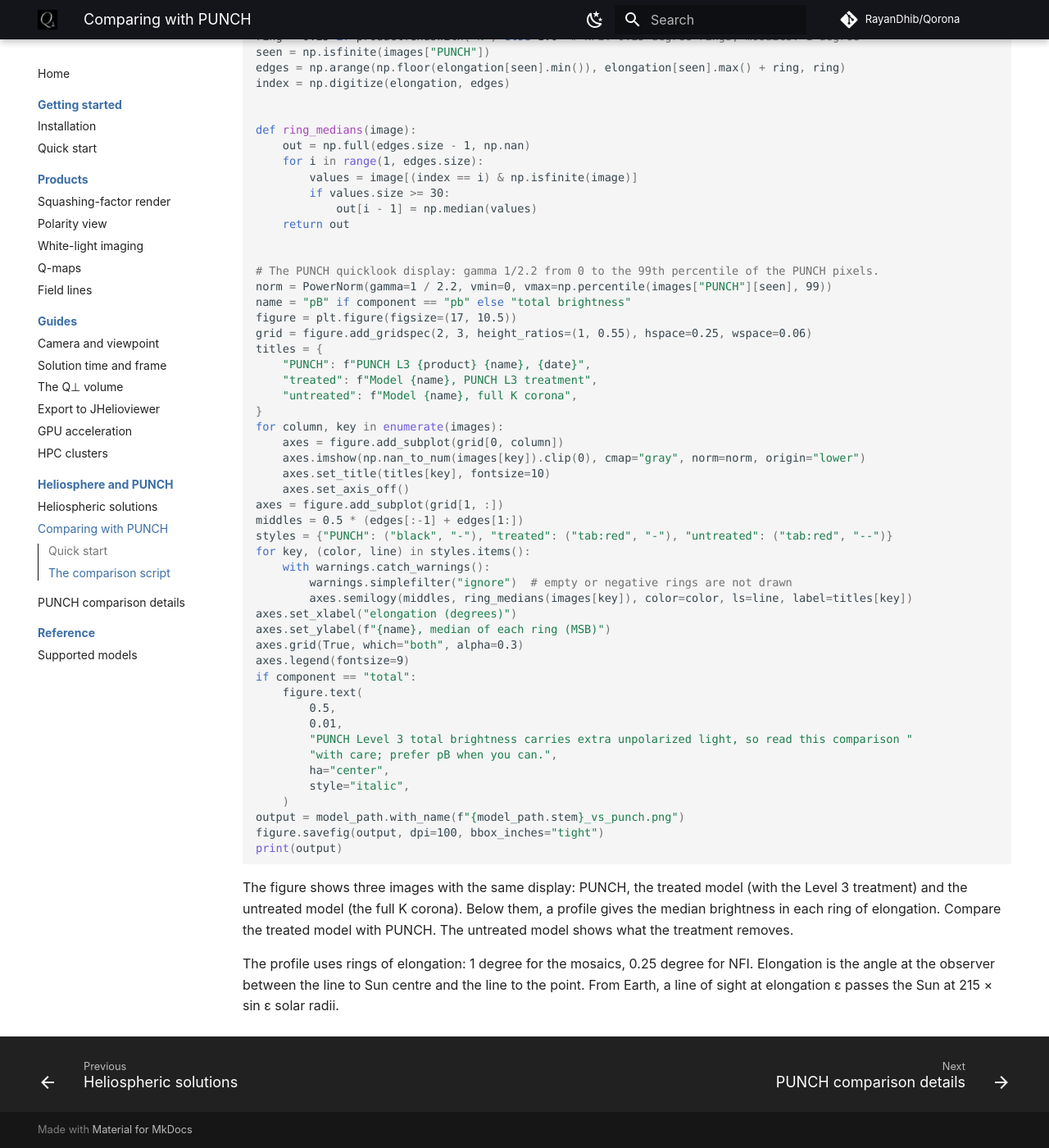
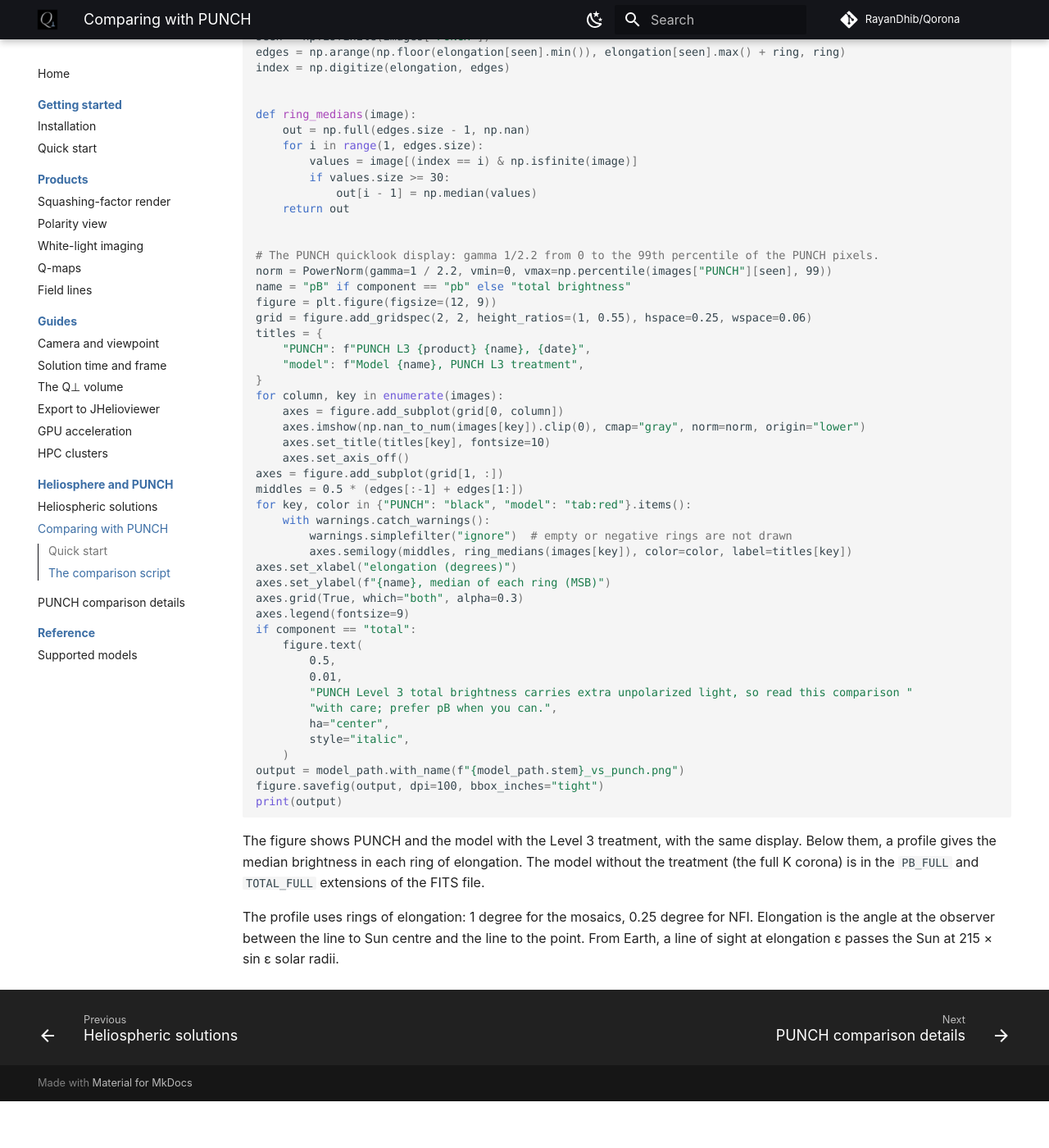
Before and after one commit to RayanDhib/Qorona, an MkDocs documentation site: the page built from docs/punch.md, in a window 1280 px wide and 1400 px high, scrolled down 2458 px. Shown: the whole window at 82% size. Built offline with MkDocs 1.6.1 and Material for MkDocs 9.7.7, drawn with Linux system fonts in a browser that asks for light colours; comment, search, counter and statistics services are not loaded; after the commit the page ends 3801 px from its top, so only the background shows below that; some of the changed text lies outside the part shown.

Commit message:
RD: docs: the PUNCH comparison script shows PUNCH and the treated model only; the full K corona stays in the PB_FULL and TOTAL_FULL extensions of the FITS file

````diff
--- a/docs/punch.md
+++ b/docs/punch.md
@@ -57,8 +57,8 @@ Save this script as `compare_punch.py`. It needs only NumPy, Astropy and Matplot
 Usage:  python compare_punch.py MODEL.fits PUNCH.fits [pb|total]
 
 MODEL.fits comes from `qorona wl --punch-l3 --export fits` with the instrument of the PUNCH file.
-The script writes MODEL_vs_punch.png: PUNCH, the treated model and the untreated model with the
-same display, and below them the median brightness of each ring of elongation.
+The script writes MODEL_vs_punch.png: PUNCH and the treated model with the same display, and below
+them the median brightness of each ring of elongation.
 """
 
 import sys
@@ -106,7 +105,7 @@ def blocks(image):
         return np.where(count > n * n // 2, total / count, np.nan)
 
 
-images = {"PUNCH": blocks(punch), "treated": blocks(treated), "untreated": blocks(full)}
+images = {"PUNCH": blocks(punch), "model": blocks(treated)}
 
 # Elongation: the angle at the observer between Sun centre and the pixel.
 centres = np.arange(512) * n + (n - 1) / 2
@@ -130,12 +129,11 @@ def ring_medians(image):
 # The PUNCH quicklook display: gamma 1/2.2 from 0 to the 99th percentile of the PUNCH pixels.
 norm = PowerNorm(gamma=1 / 2.2, vmin=0, vmax=np.percentile(images["PUNCH"][seen], 99))
 name = "pB" if component == "pb" else "total brightness"
-figure = plt.figure(figsize=(17, 10.5))
-grid = figure.add_gridspec(2, 3, height_ratios=(1, 0.55), hspace=0.25, wspace=0.06)
+figure = plt.figure(figsize=(12, 9))
+grid = figure.add_gridspec(2, 2, height_ratios=(1, 0.55), hspace=0.25, wspace=0.06)
 titles = {
     "PUNCH": f"PUNCH L3 {product} {name}, {date}",
-    "treated": f"Model {name}, PUNCH L3 treatment",
-    "untreated": f"Model {name}, full K corona",
+    "model": f"Model {name}, PUNCH L3 treatment",
 }
 for column, key in enumerate(images):
     axes = figure.add_subplot(grid[0, column])
@@ -144,11 +142,10 @@ for column, key in enumerate(images):
     axes.set_axis_off()
 axes = figure.add_subplot(grid[1, :])
 middles = 0.5 * (edges[:-1] + edges[1:])
-styles = {"PUNCH": ("black", "-"), "treated": ("tab:red", "-"), "untreated": ("tab:red", "--")}
-for key, (color, line) in styles.items():
+for key, color in {"PUNCH": "black", "model": "tab:red"}.items():
     with warnings.catch_warnings():
         warnings.simplefilter("ignore")  # empty or negative rings are not drawn
-        axes.semilogy(middles, ring_medians(images[key]), color=color, ls=line, label=titles[key])
+        axes.semilogy(middles, ring_medians(images[key]), color=color, label=titles[key])
 axes.set_xlabel("elongation (degrees)")
 axes.set_ylabel(f"{name}, median of each ring (MSB)")
 axes.grid(True, which="both", alpha=0.3)
@@ -167,10 +164,9 @@ figure.savefig(output, dpi=100, bbox_inches="tight")
 print(output)
 ```
 
-The figure shows three images with the same display: PUNCH, the treated model (with the Level 3
-treatment) and the untreated model (the full K corona). Below them, a profile gives the median
-brightness in each ring of elongation. Compare the treated model with PUNCH. The untreated model
-shows what the treatment removes.
+The figure shows PUNCH and the model with the Level 3 treatment, with the same display. Below them,
+a profile gives the median brightness in each ring of elongation. The model without the treatment
+(the full K corona) is in the `PB_FULL` and `TOTAL_FULL` extensions of the FITS file.
 
 The profile uses rings of elongation: 1 degree for the mosaics, 0.25 degree for NFI. Elongation is
 the angle at the observer between the line to Sun centre and the line to the point. From Earth, a
````
Also changed, not shown: other parts of docs/punch.md (+0 -1 lines).
